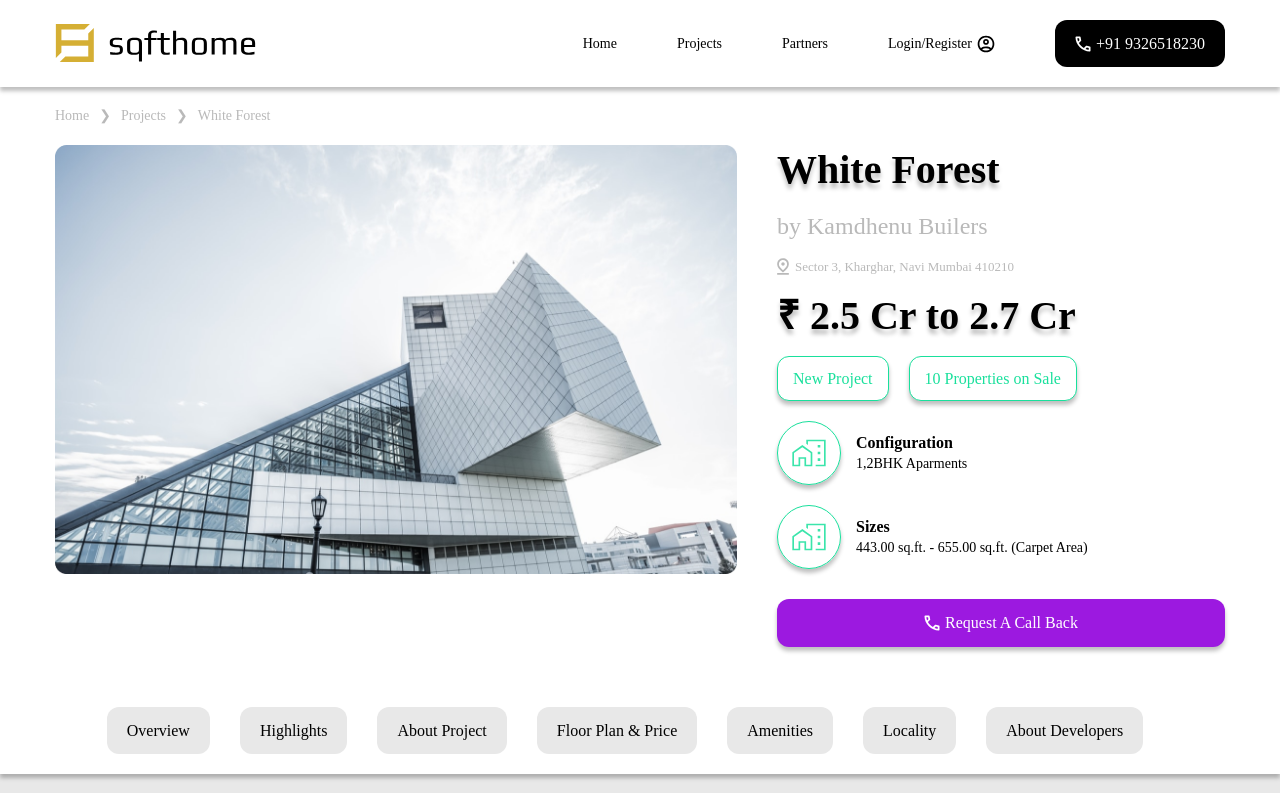
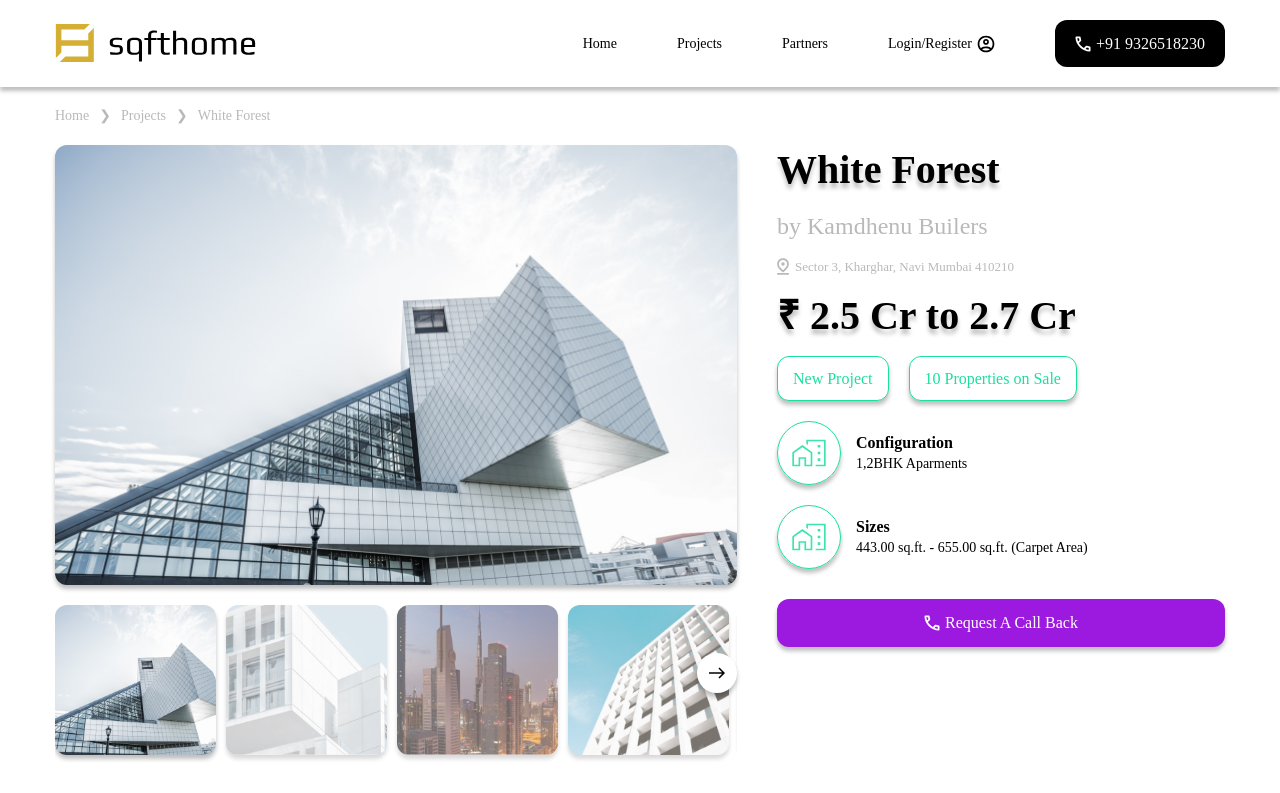
Before and after one commit to umeshjain1999/real-estate, a Next.js app: page /projects/1 in a window 1280 px wide. Shown: the top 793 px of the page. Built offline with nearby package versions, Linux system fonts and the light colour scheme; a web font is replaced by a local one.

Commit message:
feature : project detail image slider

```diff
--- a/components/ProjectDetail/Project.jsx
+++ b/components/ProjectDetail/Project.jsx
@@ -1,9 +1,9 @@
-import React from 'react';
-import Image from 'next/image';
 import Button from '@components/Button';
 import HorizontalFeature from '@components/HorizontalFeature';
 import Icon from '@components/Icon';
-import {currency} from '@constants/constant'
+import { CustomSlider } from '@components/Slider';
+import { currency } from '@constants/constant';
+import React from 'react';
 
 function Project({
   name = false,
@@ -14,18 +14,53 @@
   specsArr = [],
   tags = []
 }) {
-
   const firstImage = imageArr && imageArr[0] ? imageArr[0] : '/assets/images/image-loader.svg';
-
+  const [currentImage,setImage] = React.useState(firstImage)
+  const settings = {
+    slidesToShow: 4,
+    slidesToScroll: 1,
+    draggable: true,
+    responsive : [
+      {
+        breakpoint: 480,
+        settings: {
+          slidesToShow: 2,
+          slidesToScroll: 2,
+        }
+      },
+    ]
+  }
+  const updateImage = (idx) => setImage(imageArr[idx])
   return (
     <div className="detail__wrap divider">
-      <div className="detail__wrap-image">
-        <Image
-          src = {firstImage}
-          alt = {'Property Image'}
-          width = {700}
-          height = {440}
-        />
+      <div className="detail__wrap-image-wrap">
+        <div
+          className="detail__wrap-image-big"
+          style={{
+            backgroundImage : `url(${currentImage})`
+          }}
+        ></div>
+
+        <div className="detail__wrap-image-slider">
+          <CustomSlider settings={settings}>
+            {
+              imageArr && imageArr.map((data,index) => {
+                return(
+                  <div key={index}>
+                    <div
+                      className={`detail__wrap-image-sm ${data === currentImage ? 'active' : ''}`}
+                      style={{
+                        backgroundImage : `url(${data})`,
+                      }}
+                      onClick = {() => updateImage(index)}
+                    >
+                    </div>
+                  </div>
+                )
+              })
+            }
+          </CustomSlider>
+        </div>
       </div>
       <div className="detail__wrap-content divider">
         {name && <div className="content-title divider-sm">{name}</div>}
--- a/pages/projects/[projectId].js
+++ b/pages/projects/[projectId].js
@@ -57,7 +57,11 @@
   address : 'Sector 3, Kharghar, Navi Mumbai 410210',
   price : '2.5 Cr to 2.7 Cr',
   imageArr : [
-    '/assets/images/garbage/sample-2.png'
+    '/assets/images/garbage/sample-2.png',
+    '/assets/images/garbage/sample.png',
+    '/assets/images/garbage/sample-3.png',
+    '/assets/images/garbage/sample-4.png',
+    '/assets/images/garbage/sample-2.png',
   ],
   specsArr : [
     {
--- a/styles/pages/projectDetail.scss
+++ b/styles/pages/projectDetail.scss
@@ -182,12 +182,52 @@
       align-items: flex-start;
       justify-content: space-between;
       flex-wrap: wrap;
-      &-image {
+      &-image-wrap {
         width: calc(60% - 2rem);
         @include responsive($ipad) {
           width: 100%;
           margin-bottom: 3rem;
           text-align: center;
+        }
+      }
+      &-image-big,&-image-sm{
+        border-radius: 12px;
+        @include vendor(box-shadow,$box-shadow-2);
+        background-color: $grey;
+        background-size: cover;
+        background-position: center;
+        background-repeat: no-repeat;
+      }
+      &-image-big{
+        width: 100%;
+        height: 440px;
+        margin-bottom: 2rem;
+        @include responsive($ipad){
+          height: 550px;
+        }
+        @include responsive($tablet){
+          height: 400px;
+        }
+        @include responsive($mob){
+          height: 250px;
+        }
+      }
+      &-image-sm{
+        cursor: pointer;
+        margin-right: 1rem;
+        width: calc(100% - 1rem);
+        height: 150px;
+        border-radius: 12px;
+        opacity: 0.6;
+        @include add-transition(all,0.3s);
+        &.active,&:hover{
+          opacity: 1;
+        }
+        @include responsive($mob-max){
+          height: 100px;
+        }
+        @include responsive($mob-min){
+          height: 80px;
         }
       }
       &-content {
```
